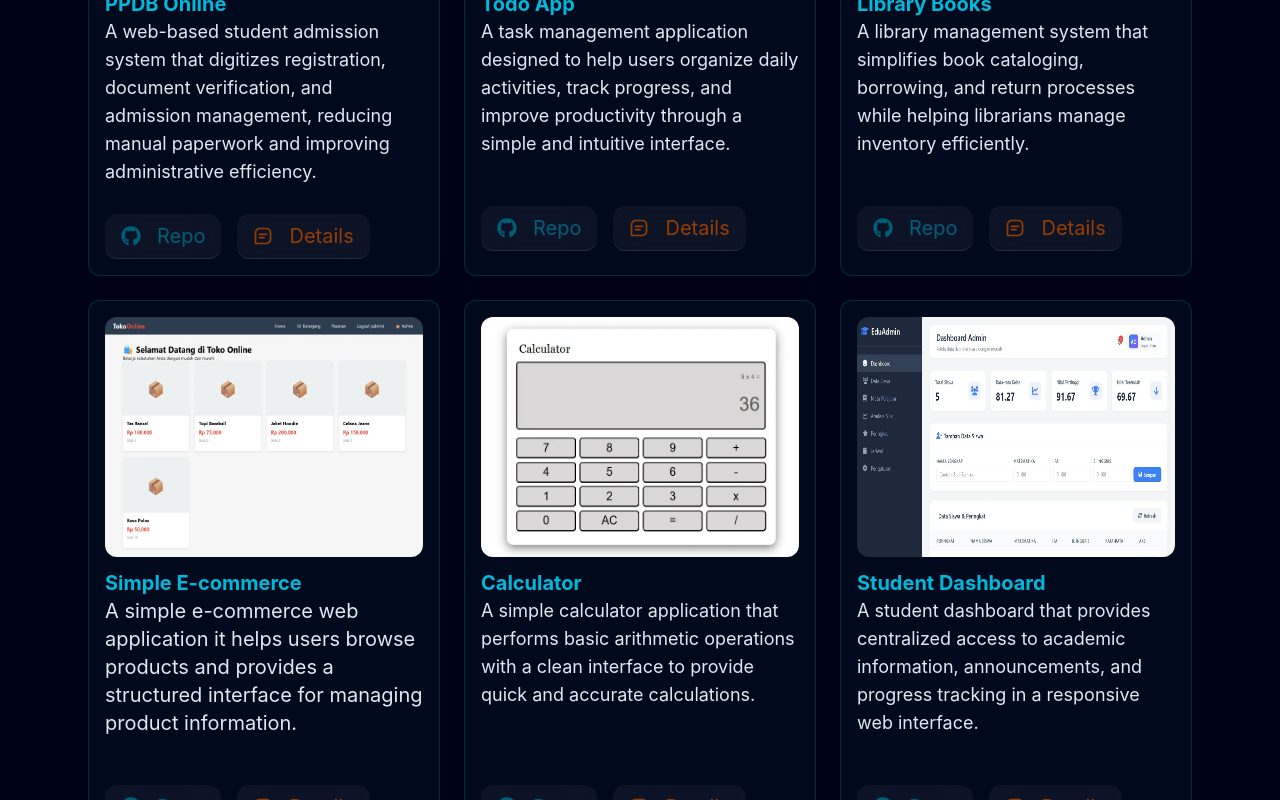
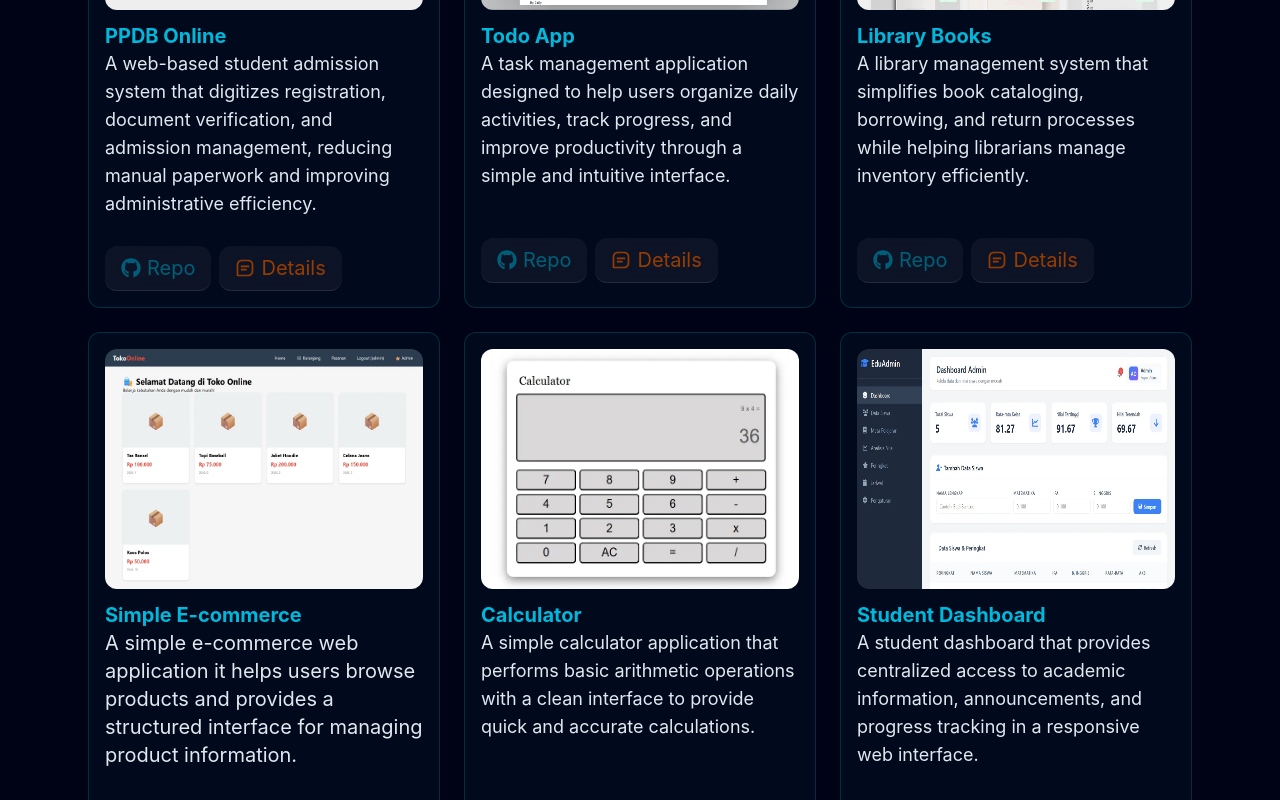
Before and after one commit to andrebagus18/my-portfolio, a React (Vite) app: page / in a window 1280 px wide. Shown: the part 2000-2800 px from the top of the page. Built offline with nearby package versions, Linux system fonts and the light colour scheme.

Commit message:
maintain project card

```diff
--- a/src/components/organisms/about.jsx
+++ b/src/components/organisms/about.jsx
@@ -3,7 +3,7 @@ import HeadTitle from "../atoms/headTitle";
 function About() {
   return (
     <div
-      className="w-full flex flex-col items-center justify-center overflow-hidden px-4 pt-16"
+      className="w-full flex flex-col items-center justify-center overflow-hidden px-4 pt-20"
       id="about"
     >
       <HeadTitle label="About Me" />
--- a/src/components/organisms/cardProject.jsx
+++ b/src/components/organisms/cardProject.jsx
@@ -28,21 +28,22 @@ function CardProject({ onDetail }) {
               </p>
             </div>
           </div>
-          <div className="flex mt-auto gap-4">
-            <button
-              type="button"
+          <div className="flex mt-auto gap-2">
+            <a
+              href="https://github.com/andrebagus18/ppdb-app"
+              target="blank"
               className="px-3 py-1 md:px-4 md:py-2 rounded-xl glass-bg text-cyan-800 text-lg xl:text-xl cursor-pointer hover:text-cyan-500"
             >
-              <span className="flex gap-2 xl:gap-4  items-center justify-center">
+              <span className="flex gap-1 xl:gap-1.5  items-center justify-center">
                 <FaGithub className="text-lg xl:text-xl" /> Repo
               </span>
-            </button>
+            </a>
             <button
               type="button"
               onClick={() => onDetail("ppdb")}
               className="px-3 py-1 md:px-4 md:py-2 rounded-xl glass-bg text-amber-800 text-lg xl:text-xl cursor-pointer hover:text-amber-500"
             >
-              <span className="flex gap-2 xl:gap-4  items-center justify-center">
+              <span className="flex gap-1 xl:gap-1.5  items-center justify-center">
                 <BiMessageSquareDetail className="text-lg xl:text-xl" /> Details
               </span>
             </button>
@@ -61,21 +62,22 @@ function CardProject({ onDetail }) {
               </p>
             </div>
           </div>
-          <div className="flex gap-4">
-            <button
-              type="button"
+          <div className="flex gap-2">
+            <a
+              href="https://github.com/andrebagus18/to-do-list"
+              target="blank"
               className="px-3 py-1 md:px-4 md:py-2 rounded-xl glass-bg text-cyan-800 text-lg xl:text-xl cursor-pointer hover:text-cyan-500"
             >
-              <span className="flex gap-4 items-center justify-center">
+              <span className="flex gap-1 xl:gap-1.5 items-center justify-center">
                 <FaGithub className="text-lg xl:text-xl" /> Repo
               </span>
-            </button>
+            </a>
             <button
               type="button"
               onClick={() => onDetail("todo")}
               className="px-3 py-1 md:px-4 md:py-2 rounded-xl glass-bg text-amber-800 text-lg xl:text-xl cursor-pointer hover:text-amber-500"
             >
-              <span className="flex gap-4 items-center justify-center">
+              <span className="flex gap-1 xl:gap-1.5 items-center justify-center">
                 <BiMessageSquareDetail className="text-lg xl:text-xl" /> Details
               </span>
             </button>
@@ -94,21 +96,22 @@ function CardProject({ onDetail }) {
               </p>
             </div>
           </div>
-          <div className="flex gap-4">
-            <button
-              type="button"
+          <div className="flex gap-2">
+            <a
+              href="https://github.com/andrebagus18/library-books"
+              target="blank"
               className="px-3 py-1 md:px-4 md:py-2 rounded-xl glass-bg text-cyan-800 text-lg xl:text-xl cursor-pointer hover:text-cyan-500"
             >
-              <span className="flex gap-4 items-center justify-center">
+              <span className="flex gap-1 xl:gap-1.5 items-center justify-center">
                 <FaGithub className="text-lg xl:text-xl" /> Repo
               </span>
-            </button>
+            </a>
             <button
               type="button"
               onClick={() => onDetail("library")}
               className="px-3 py-1 md:px-4 md:py-2 rounded-xl glass-bg text-amber-800 text-lg xl:text-xl cursor-pointer hover:text-amber-500"
             >
-              <span className="flex gap-4 items-center justify-center">
+              <span className="flex gap-1 xl:gap-1.5 items-center justify-center">
                 <BiMessageSquareDetail className="text-lg xl:text-xl" /> Details
               </span>
             </button>
@@ -127,21 +130,22 @@ function CardProject({ onDetail }) {
               </p>
             </div>
           </div>
-          <div className="flex gap-4">
-            <button
-              type="button"
+          <div className="flex gap-2">
+            <a
+              href="https://github.com/andrebagus18/e-commerce"
+              target="blank"
               className="px-3 py-1 md:px-4 md:py-2 rounded-xl glass-bg text-cyan-800 text-lg xl:text-xl cursor-pointer hover:text-cyan-500"
             >
-              <span className="flex gap-4 items-center justify-center">
+              <span className="flex gap-1 xl:gap-1.5 items-center justify-center">
                 <FaGithub className="text-lg xl:text-xl" /> Repo
               </span>
-            </button>
+            </a>
             <button
               type="button"
               onClick={() => onDetail("ecommerce")}
               className="px-3 py-1 md:px-4 md:py-2 rounded-xl glass-bg text-amber-800 text-lg xl:text-xl cursor-pointer hover:text-amber-500"
             >
-              <span className="flex gap-4 items-center justify-center">
+              <span className="flex gap-1 xl:gap-1.5 items-center justify-center">
                 <BiMessageSquareDetail className="text-lg xl:text-xl" /> Details
               </span>
             </button>
@@ -160,21 +164,22 @@ function CardProject({ onDetail }) {
               </p>
             </div>
           </div>
-          <div className="flex gap-4">
-            <button
-              type="button"
+          <div className="flex gap-2">
+            <a
+              href="https://github.com/andrebagus18/Calculator"
+              target="blank"
               className="px-3 py-1 md:px-4 md:py-2 rounded-xl glass-bg text-cyan-800 text-lg xl:text-xl cursor-pointer hover:text-cyan-500"
             >
-              <span className="flex gap-4 items-center justify-center">
+              <span className="flex gap-1 xl:gap-1.5 items-center justify-center">
                 <FaGithub className="text-lg xl:text-xl" /> Repo
               </span>
-            </button>
+            </a>
             <button
               type="button"
               onClick={() => onDetail("calc")}
               className="px-3 py-1 md:px-4 md:py-2 rounded-xl glass-bg text-amber-800 text-lg xl:text-xl cursor-pointer hover:text-amber-500"
             >
-              <span className="flex gap-4 items-center justify-center">
+              <span className="flex gap-1 xl:gap-1.5 items-center justify-center">
                 <BiMessageSquareDetail className="text-lg xl:text-xl" /> Details
               </span>
             </button>
@@ -193,21 +198,22 @@ function CardProject({ onDetail }) {
               </p>
             </div>
           </div>
-          <div className="flex gap-4">
-            <button
-              type="button"
+          <div className="flex gap-2">
+            <a
+              href="https://github.com/andrebagus18/Dashboard-siswa"
+              target="blank"
               className="px-3 py-1 md:px-4 md:py-2 rounded-xl glass-bg text-cyan-800 text-lg xl:text-xl cursor-pointer hover:text-cyan-500"
             >
-              <span className="flex gap-4 items-center justify-center">
+              <span className="flex gap-1 xl:gap-1.5 items-center justify-center">
                 <FaGithub className="text-lg xl:text-xl" /> Repo
               </span>
-            </button>
+            </a>
             <button
               type="button"
               onClick={() => onDetail("dashSiswa")}
               className="px-3 py-1 md:px-4 md:py-2 rounded-xl glass-bg text-amber-800 text-lg xl:text-xl cursor-pointer hover:text-amber-500"
             >
-              <span className="flex gap-4 items-center justify-center">
+              <span className="flex gap-1 xl:gap-1.5 items-center justify-center">
                 <BiMessageSquareDetail className="text-lg xl:text-xl" /> Details
               </span>
             </button>
--- a/src/components/organisms/project.jsx
+++ b/src/components/organisms/project.jsx
@@ -11,7 +11,7 @@ function Project() {
   };
   return (
     <div
-      className=" mt-20 pt-16 flex flex-col items-center justify-center"
+      className=" mt-20 pt-20 flex flex-col items-center justify-center"
       id="project"
     >
       <HeadTitle label="My Project" />
--- a/src/components/organisms/sendMail.jsx
+++ b/src/components/organisms/sendMail.jsx
@@ -4,7 +4,7 @@ import HeadTitle from "../atoms/headTitle";
 function SendMail() {
   return (
     <>
-      <div className="mt-20" id="mail">
+      <div className="mt-20 pt-20" id="mail">
         <HeadTitle label="Let's Connect and Say Hi" />
         <div className="w-full flex items-center justify-center">
           <div className="w-full flex flex-col md:w-2xl">
```
